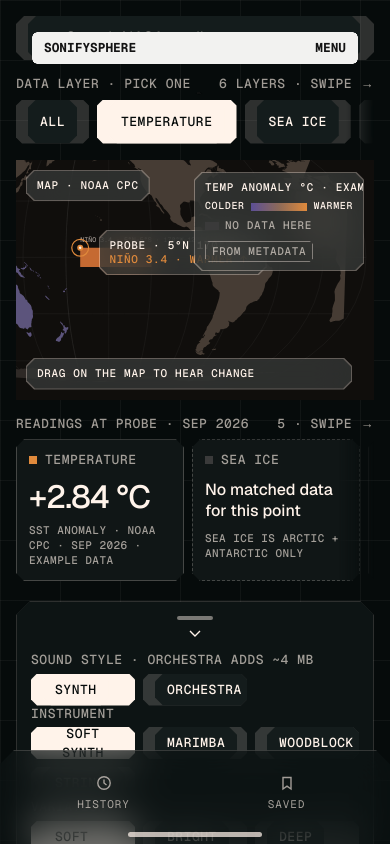
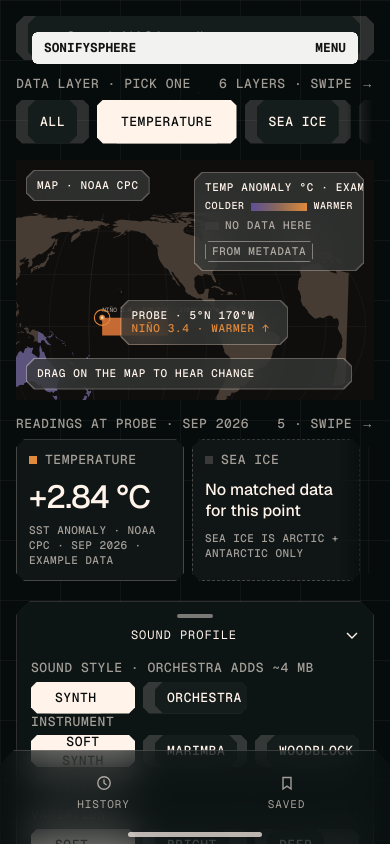
Before and after one commit to acheronx0577/Earth-Juke-Box-Sonifysphere, a Next.js app: page /listen in a window 390 px wide. Both pictures are taken after a click on the button "SOUND PROFILE". Shown: the top 844 px of the page. Built offline with nearby package versions, Linux system fonts and the light colour scheme.

Commit message:
Keep the phone probe, legend, and timeline labels readable.
The Pacific crop sits clear of the legend, the sound sheet names itself, and the first and last year labels stay inside the strip.

Co-authored-by: AcheronX. <richardhuynh53@gmail.com>

```diff
--- a/src/components/listen/v4/ListenV4.tsx
+++ b/src/components/listen/v4/ListenV4.tsx
@@ -307,10 +307,11 @@ function Timeline({ year, onYear }: { readonly year: number; readonly onYear: (y
             {ticks.map((tick) => {
               const major = tick % 10 === 0;
               const left = `${((tick - YEAR_START) / span) * 100}%`;
+              const edge = tick === 1960 ? "is-start" : tick === 2020 ? "is-end" : "";
               return (
                 <span key={tick} aria-hidden="true">
                   <i style={{ left, height: major ? 9 : 4 }} />
-                  {major ? <b style={{ left }}>{tick}</b> : null}
+                  {major ? <b className={edge} style={{ left }}>{tick}</b> : null}
                 </span>
               );
             })}
@@ -774,8 +775,8 @@ export function ListenV4({ initialLayer }: { readonly initialLayer: LayerId }) {
               <div className="lv-sheet-face lv-cut">
                 <button type="button" className="lv-grab" aria-expanded="true" aria-controls="sound-controls" onClick={() => setSheet(false)}>
                   <i />
+                  <span>SOUND PROFILE</span>
                   <Chevron />
-                  <span className="sr-only">Collapse sound profile</span>
                 </button>
                 <SoundFields
                   compact
--- a/src/components/listen/v4/listen-v4.css
+++ b/src/components/listen/v4/listen-v4.css
@@ -230,6 +230,7 @@
 }
 
 .lv-find {
+  margin-right: 6px;
   color: #e08a3c;
 }
 
@@ -398,11 +399,14 @@
 
 @media (max-width: 699px) {
   .lv-map {
-    width: 168%;
-    height: 176%;
-    margin-left: -58%;
-    margin-top: -32%;
+    width: 155%;
+    height: 162%;
+    margin-left: -46%;
+    margin-top: -8%;
   }
+  .lv-legend { width: 168px; }
+  .lv-legend-title,
+  .lv-legend .lv-glass-face { font-size: 9px; letter-spacing: 0.03em; }
 }
 
 .lv-media {
@@ -454,6 +458,7 @@
 }
 
 .lv-legend-title { white-space: nowrap; }
+.lv-field .lv-eyebrow { white-space: nowrap; }
 
 .lv-tag { top: 16px; left: 16px; }
 .lv-hint { left: 16px; bottom: 16px; max-width: min(348px, calc(100% - 32px)); }
@@ -747,6 +752,12 @@
   position: absolute;
   top: 6px;
   transform: translateX(-50%);
+}
+
+.lv-ticks > span > b.is-start { transform: none; }
+.lv-ticks > span > b.is-end { transform: translateX(-100%); }
+
+.lv-ticks > span > b {
   color: var(--lv-muted);
   font-family: var(--font-geist-mono), monospace;
   font-size: 11px;
@@ -974,18 +985,22 @@
 
   .lv-sheet-face { padding: 8px 14px 14px; }
   .lv-grab {
-    display: flex;
-    flex-direction: column;
+    display: grid;
+    grid-template-columns: 1fr auto;
     align-items: center;
-    gap: 6px;
+    gap: 8px;
     width: 100%;
     margin: 0 0 8px;
-    padding: 6px 0 4px;
+    padding: 4px 0 8px;
     border: 0;
     background: transparent;
     color: var(--lv-cream);
     cursor: pointer;
+    font-family: var(--font-geist-mono), monospace;
+    font-size: 12px;
+    letter-spacing: 0.08em;
   }
+  .lv-grab i { grid-column: 1 / -1; justify-self: center; }
   .lv-grab i {
     width: 36px;
     height: 4px;
```
